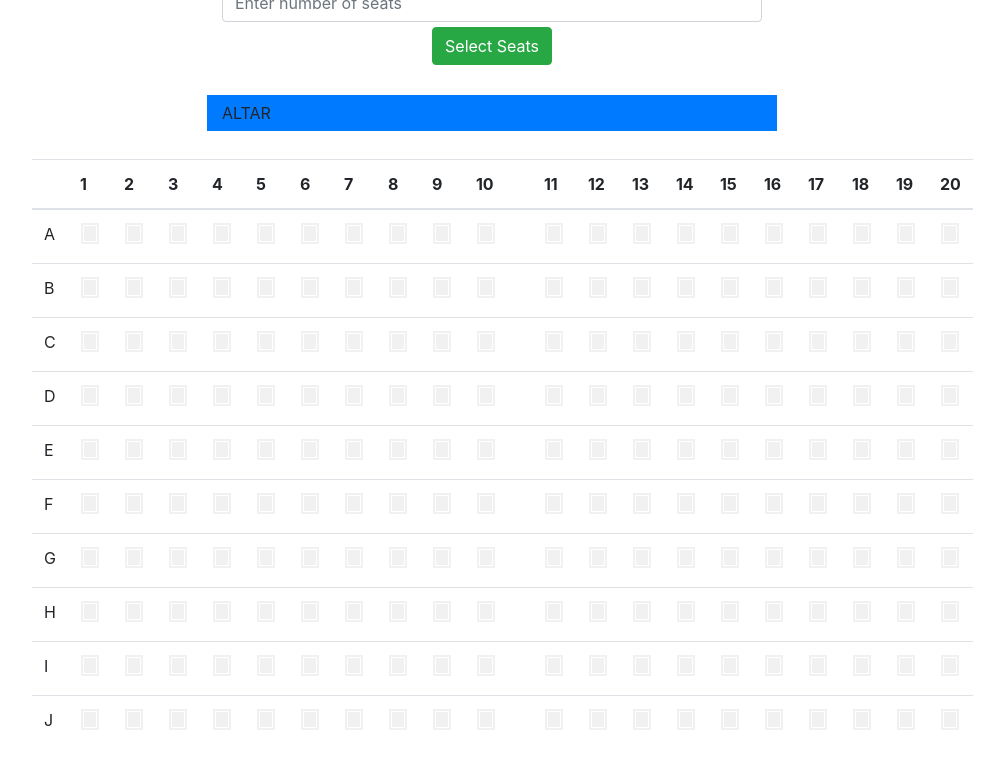
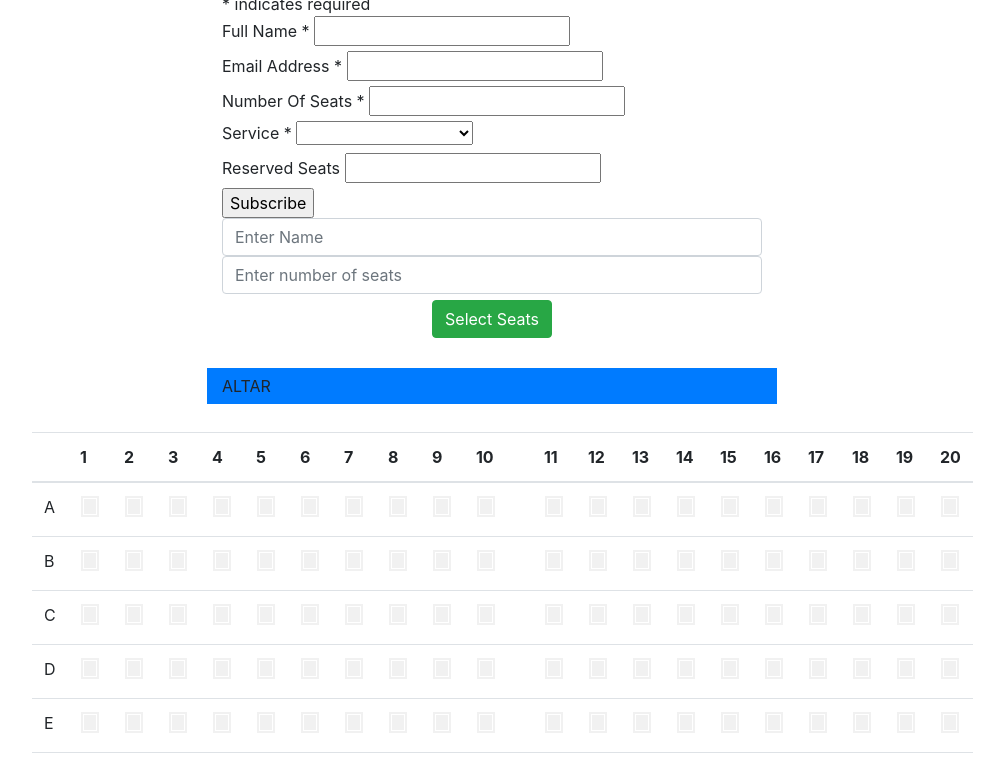
Before and after one commit to Njogu-Brian/Seat-reservation, a plain HTML site: page reserve.html in a window 1280 px wide. Shown: the part 110-872 px from the top of the page, without its empty margins (148-1152 px from the left). Drawn offline with nearby package versions, Linux system fonts and the light colour scheme.

Commit message:
add mailchimp subscribe form

```diff
--- a/reserve.html
+++ b/reserve.html
@@ -24,6 +24,48 @@
         <div class='row'>
             <div class="col-md-3"></div>
             <div class="col-md-6">
+                <!-- Begin Mailchimp Signup Form -->
+                <div id="mc_embed_signup">
+                    <form action="https://gmail.us2.list-manage.com/subscribe/post?u=ff068060847d013ee700b8709&amp;id=d90211df37" method="post" id="mc-embedded-subscribe-form" name="mc-embedded-subscribe-form" class="validate" target="_blank" novalidate>
+                        <div id="mc_embed_signup_scroll">
+                            <h2>Subscribe</h2>
+                            <div class="indicates-required"><span class="asterisk">*</span> indicates required</div>
+                            <div class="mc-field-group">
+                                <label for="mce-FNAME">Full Name  <span class="asterisk">*</span></label>
+                                <input type="text" value="" name="FNAME" class="required" id="mce-FNAME">
+                            </div>
+                            <div class="mc-field-group">
+                                <label for="mce-EMAIL">Email Address  <span class="asterisk">*</span></label>
+                                <input type="email" value="" name="EMAIL" class="required email" id="mce-EMAIL">
+                            </div>
+                            <div class="mc-field-group size1of2">
+                                <label for="mce-MMERGE5">Number Of Seats  <span class="asterisk">*</span>
+                            </label>
+                                <input type="number" name="MMERGE5" class="required" value="" id="mce-MMERGE5">
+                            </div>
+                            <div class="mc-field-group">
+                                <label for="mce-MMERGE3">Service  <span class="asterisk">*</span></label>
+                                <select name="MMERGE3" class="required" id="mce-MMERGE3">
+                                    <option value=""></option>
+                                    <option value="8 am - 10 am">8 am - 10 am</option>
+                                    <option value="10:30 am - 12:30 pm">10:30 am - 12:30 pm</option>
+                                    <option value="1 pm - 3 pm">1 pm - 3 pm</option>
+                                </select>
+                            </div>
+                            <div class="mc-field-group">
+                                <label for="mce-MMERGE2">Reserved Seats </label>
+                                <input type="text" value="" name="MMERGE2" class="" id="mce-MMERGE2">
+                            </div>
+                            <div id="mce-responses" class="clear">
+                                <div class="response" id="mce-error-response" style="display:none"></div>
+                                <div class="response" id="mce-success-response" style="display:none"></div>
+                            </div>    <!-- real people should not fill this in and expect good things - do not remove this or risk form bot signups-->
+                            <div style="position: absolute; left: -5000px;" aria-hidden="true"><input type="text" name="b_ff068060847d013ee700b8709_d90211df37" tabindex="-1" value=""></div>
+                            <div class="clear"><input type="submit" value="Subscribe" name="subscribe" id="mc-embedded-subscribe" class="button"></div>
+                        </div>
+                    </form>
+                </div>
+                <!--End mc_embed_signup-->
                 <input type="text" class="form-control input" id="Name" placeholder="Enter Name" >
                 <input type="number" min='0' max='50' class="form-control input" id="Seats" placeholder="Enter number of seats">
             </div>
```
